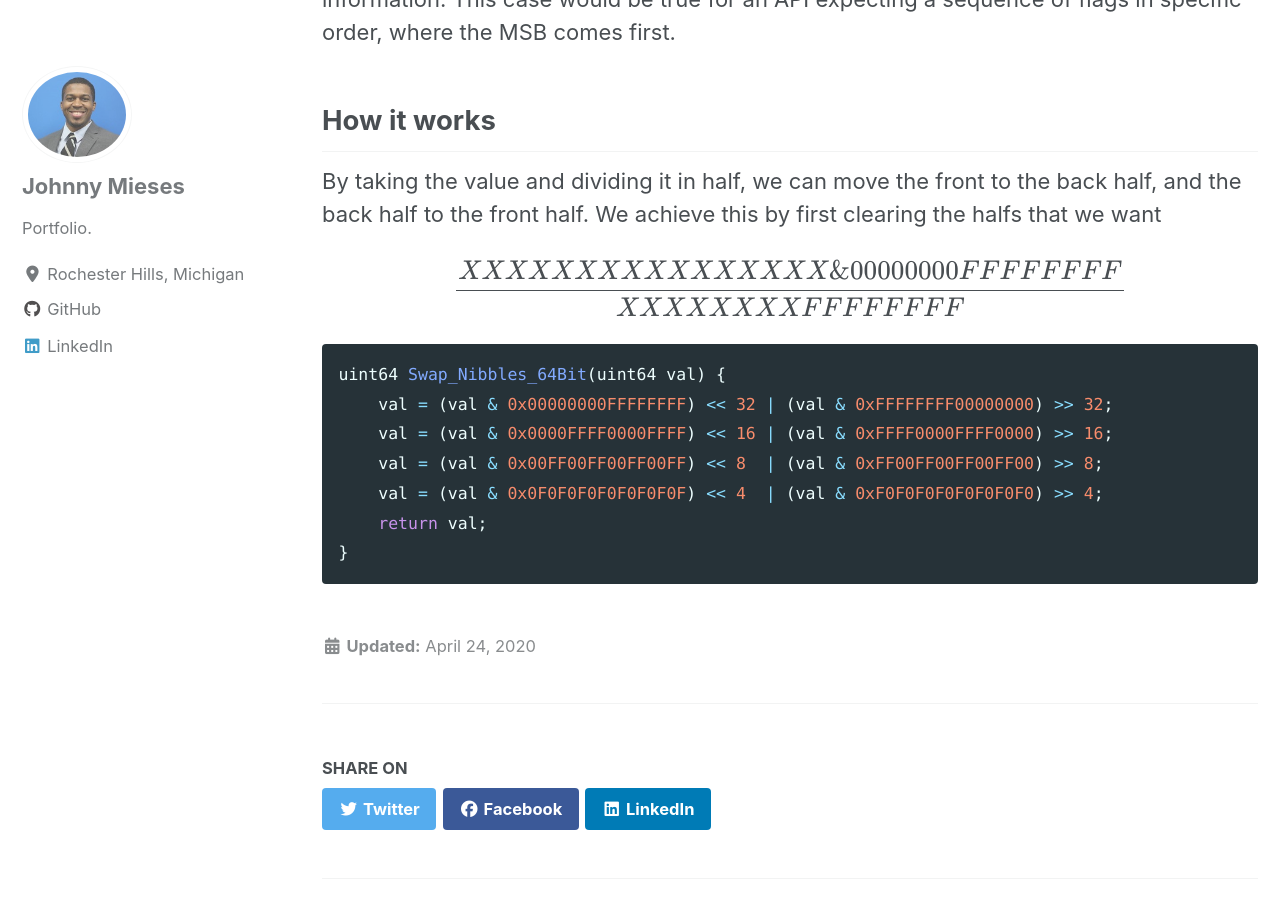
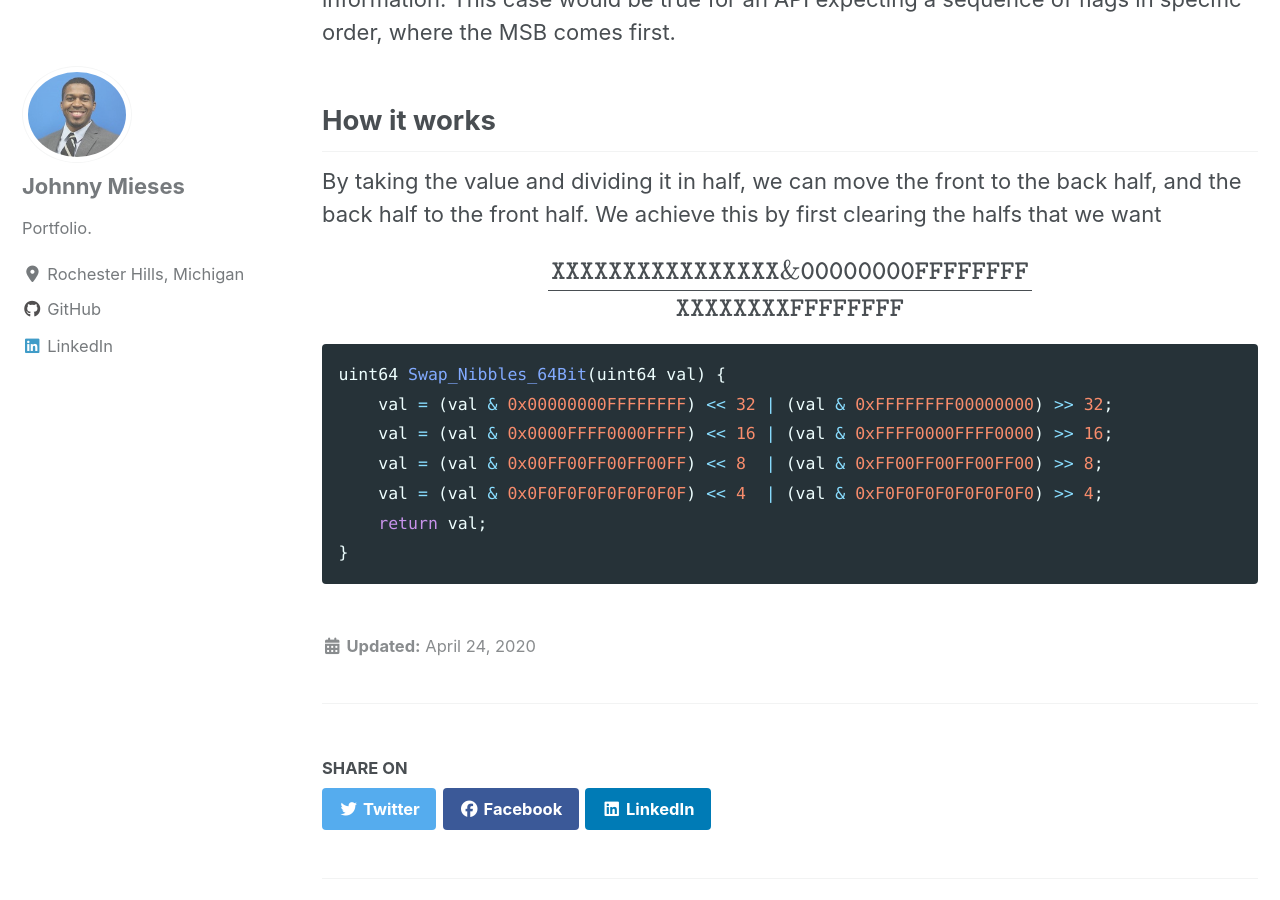
Before and after one commit to jmieses/jmportfolio.github.io, a Jekyll site: the page built from _posts/2020-04-24-Swapping-Nibbles-in-64-bitfield.md, in a window 1280 px wide and 900 px high, scrolled down 773 px. Built offline with Jekyll 4.4.1, drawn with Linux system fonts in a browser that asks for light colours; cached includes are drawn as plain includes; nearby versions of some CDN libraries; formulas are drawn with MathJax 3.

Commit message:
post update

````diff
--- a/_posts/2020-04-24-Swapping-Nibbles-in-64-bitfield.md
+++ b/_posts/2020-04-24-Swapping-Nibbles-in-64-bitfield.md
@@ -21,7 +21,7 @@ In addition, let's suppose that we need to keep the nibbles in a specific ordere
 
 By taking the value and dividing it in half, we can move the front to the back half, and the back half to the front half. We achieve this by first clearing the halfs that we want
 
-$$ \frac{XXXXXXXXXXXXXXXX \\ \&  00000000FFFFFFFF}{XXXXXXXXFFFFFFFF}  $$
+$$ \frac{\texttt{XXXXXXXXXXXXXXXX} \\ \&  \texttt{00000000FFFFFFFF}}{\texttt{XXXXXXXXFFFFFFFF}}  $$
 
 ```c
 uint64 Swap_Nibbles_64Bit(uint64 val) {
````
